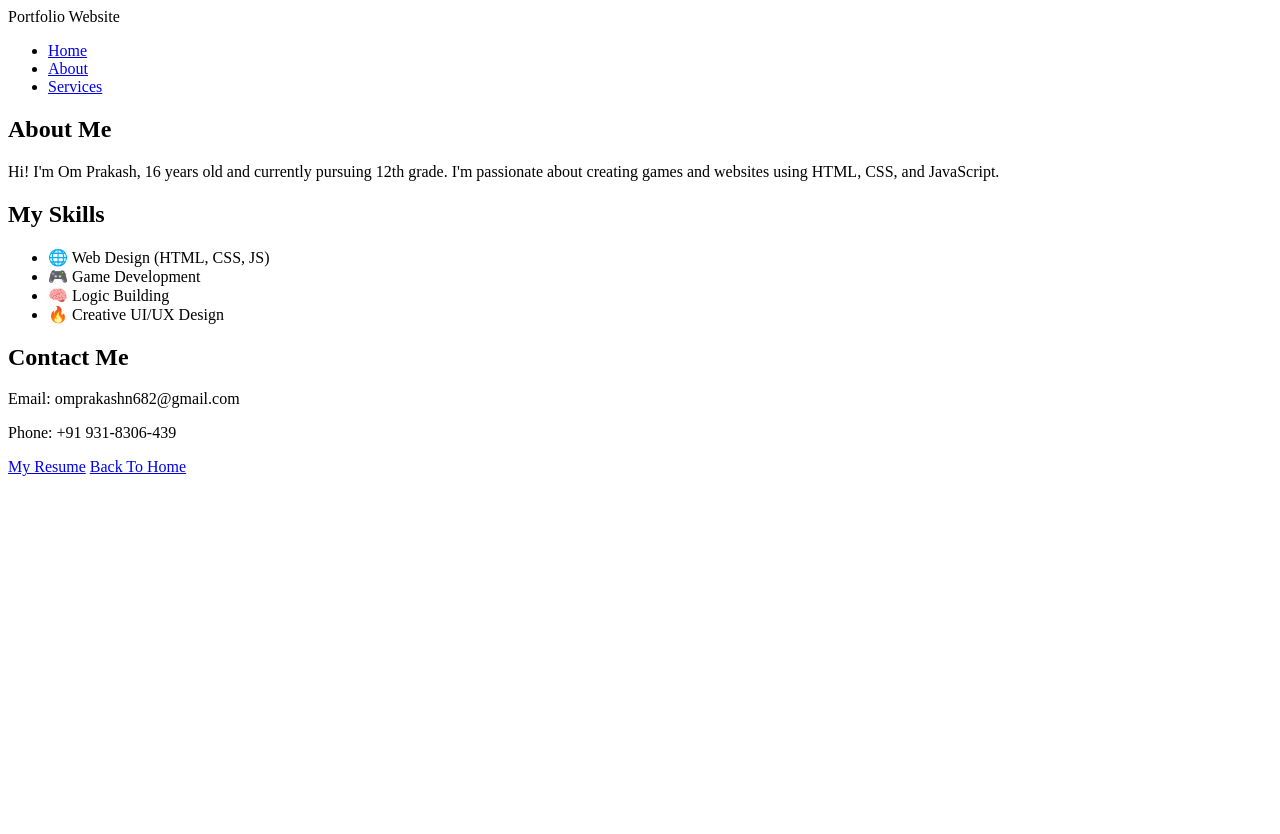
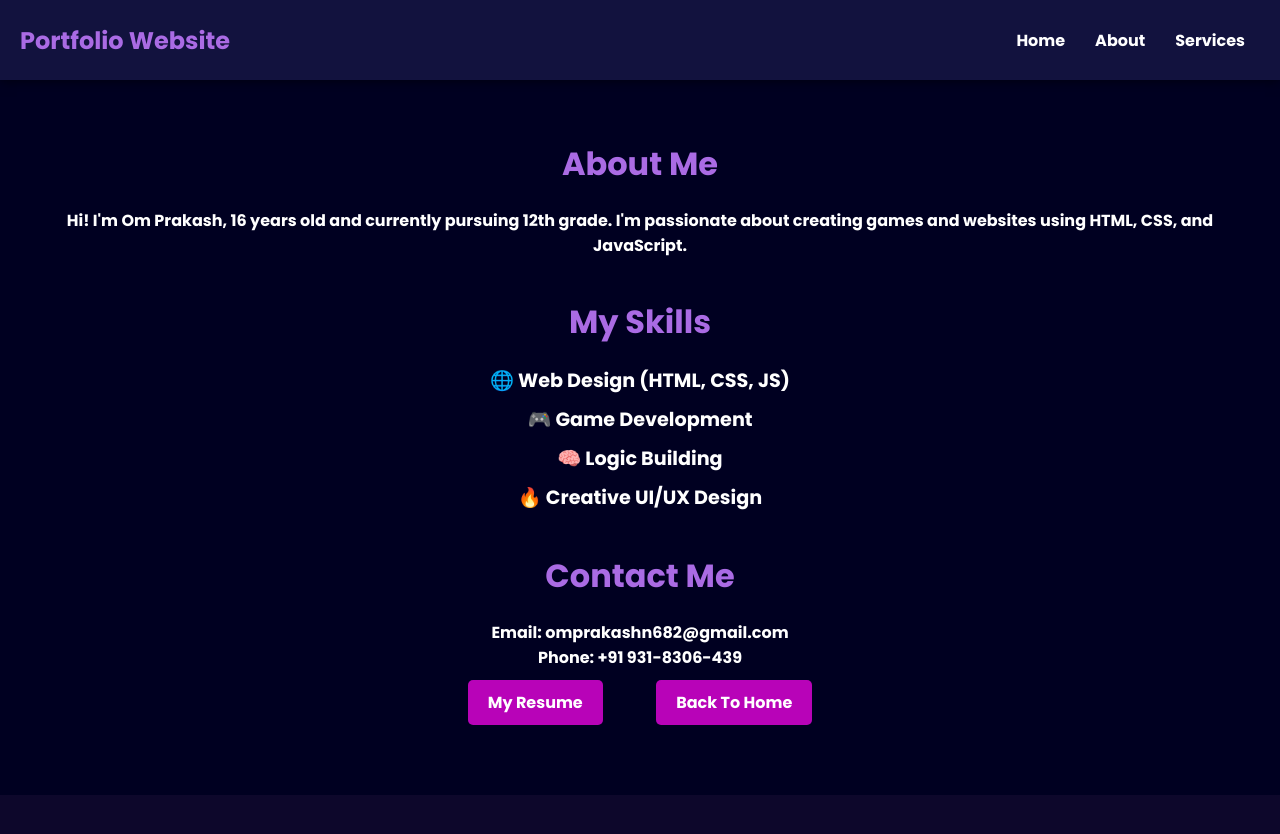
Before and after one commit to DARK-Coder-2008/My-Portfolio, a plain HTML site: page HTML/Home.html in a window 1280 px wide. Before the commit the page ends 800 px from the top, so only its background shows below. Drawn offline with Linux system fonts and the light colour scheme; files that its build step writes are made by us from their sources; the site is published under a folder, as on GitHub Pages, so addresses that start at the root find nothing.

Commit message:
Update Home.html

```diff
--- a/HTML/Home.html
+++ b/HTML/Home.html
@@ -9,7 +9,7 @@
     <link rel="preconnect" href="https://fonts.googleapis.com">
     <link rel="preconnect" href="https://fonts.gstatic.com" crossorigin>
     <link href="https://fonts.googleapis.com/css2?family=Poppins:wght@700&display=swap" rel="stylesheet">
-    <link rel="stylesheet" href="/CSS/Home.Css">
+    <link rel="stylesheet" href="CSS/Home.Css">
     <link rel="stylesheet" href="https://cdnjs.cloudflare.com/ajax/libs/font-awesome/6.5.0/css/all.min.css">
 
 </head>
```
